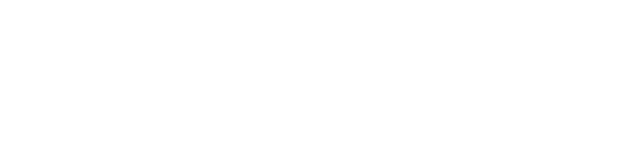
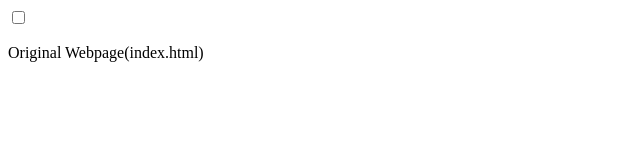
Before and after one commit to conlearn123/conlearn123.github.io, a plain HTML site: page checklist.html in a window 1280 px wide. Shown: the whole page, without its empty margins (0-640 px from the left). Drawn offline with Linux system fonts and the light colour scheme.

Commit message:
Update checklist.html

```diff
--- a/checklist.html
+++ b/checklist.html
@@ -7,6 +7,9 @@
 </head>
 
 <body>
+  <form>
+    <input type="checkbox"><p>Original Webpage(index.html)</p>
+  </form>
 
 
 
```
